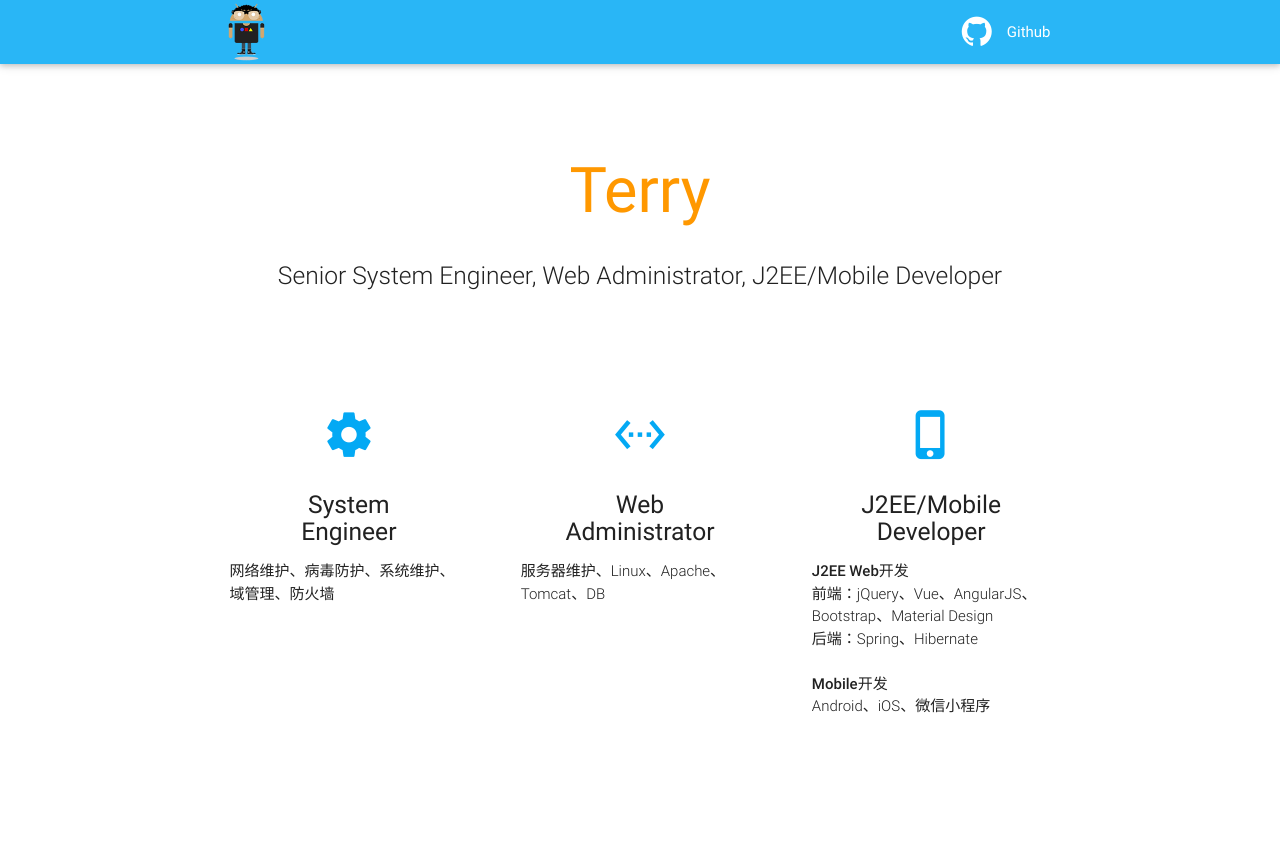
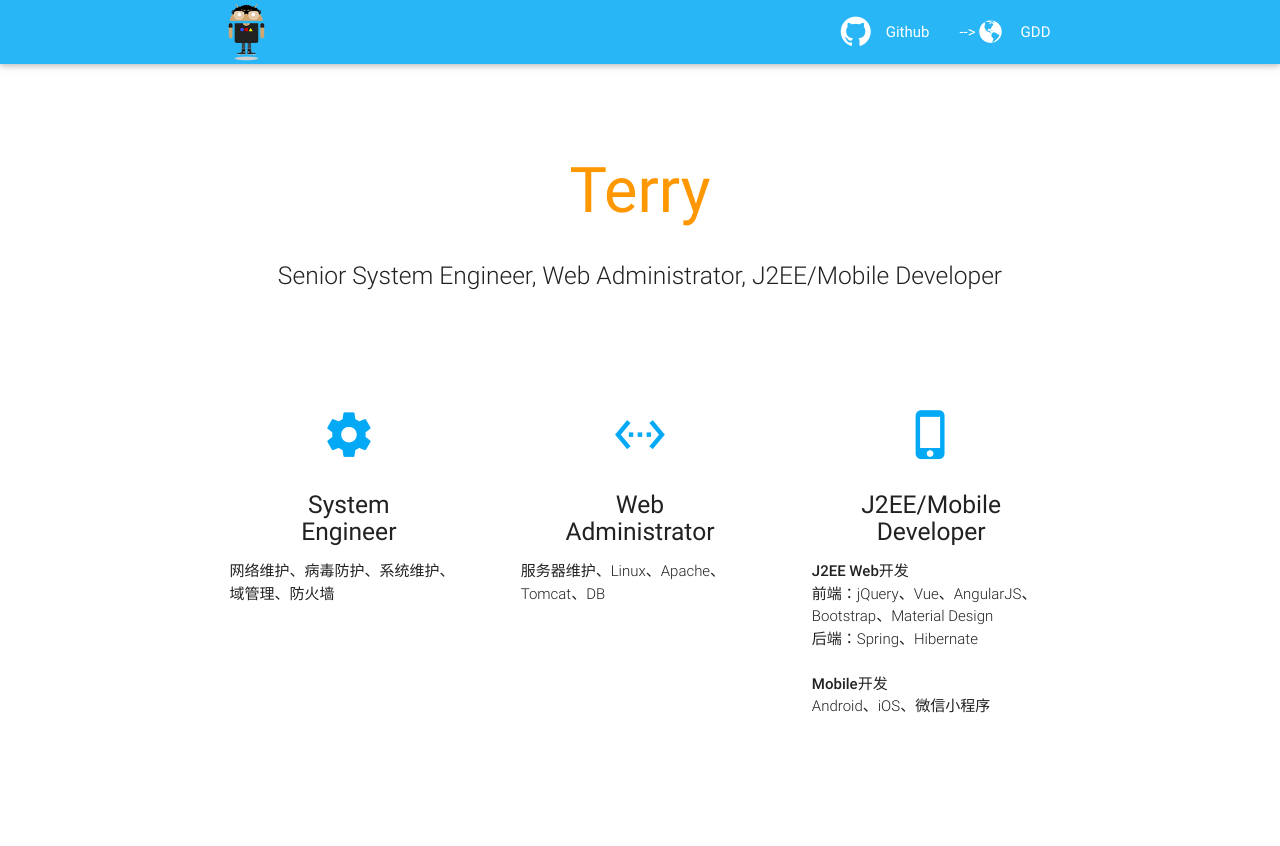
Before and after one commit to yaoxinghuo/yaoxinghuo.github.io, a plain HTML site: page index.html in a window 1280 px wide. Shown: the top 846 px of the page. Drawn offline with Linux system fonts and the light colour scheme.

Commit message:
minor updates.

```diff
--- a/index.html
+++ b/index.html
@@ -26,6 +26,9 @@
 <!--          <li><a href="http://blog.terrynow.com/" class="valign-wrapper">-->
 <!--          <i class="mdi-mega-octicon mega-octicon octicon-globe left"></i>Blog</a>-->
 <!--          </li>-->
+            <li><a href="gdd.html" class="valign-wrapper">-->
+              <i class="mdi-mega-octicon mega-octicon octicon-globe left"></i>GDD</a>
+              </li>
         </ul><a href="#" data-activates="nav-mobile" class="button-collapse"><i class="mdi-navigation-menu"></i></a>
       </div>
     </div>
```
